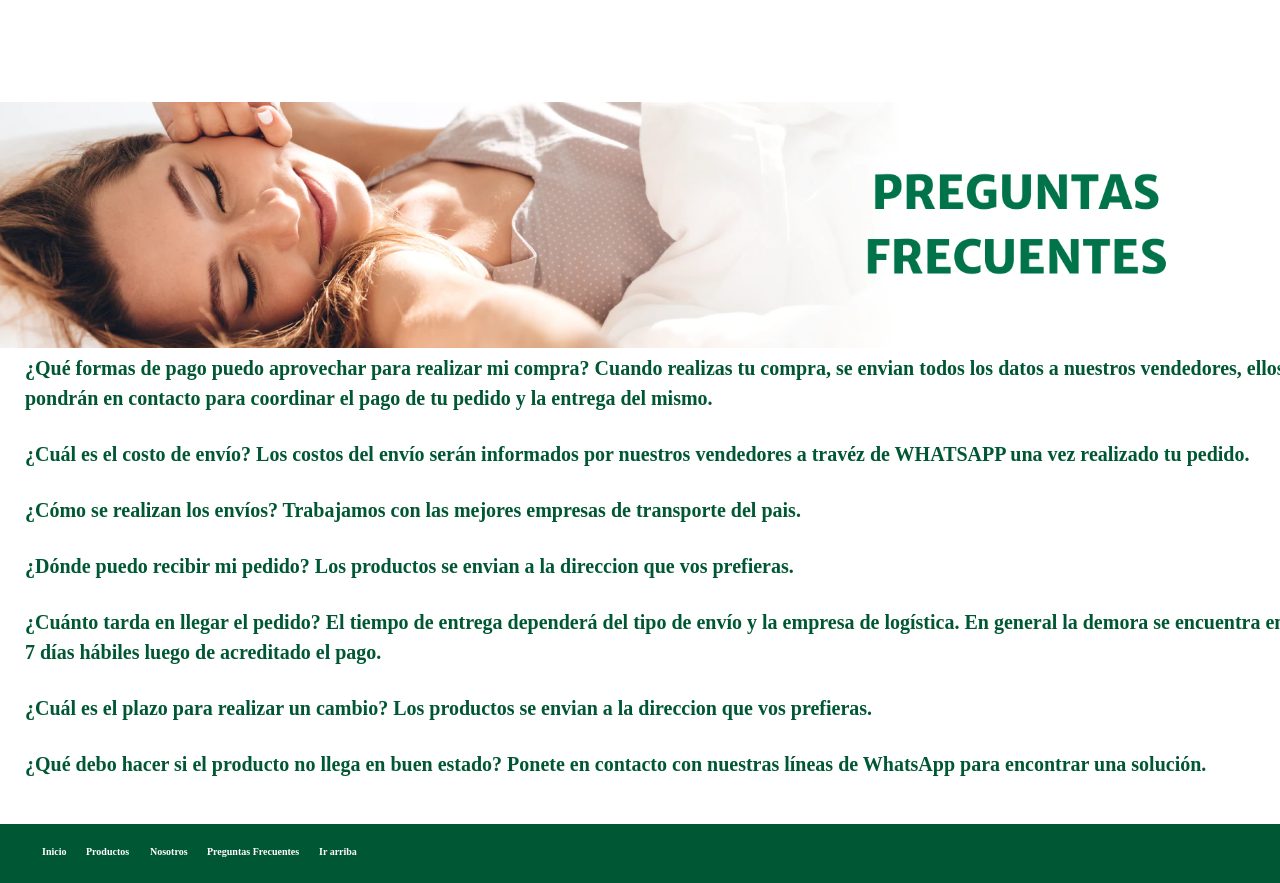
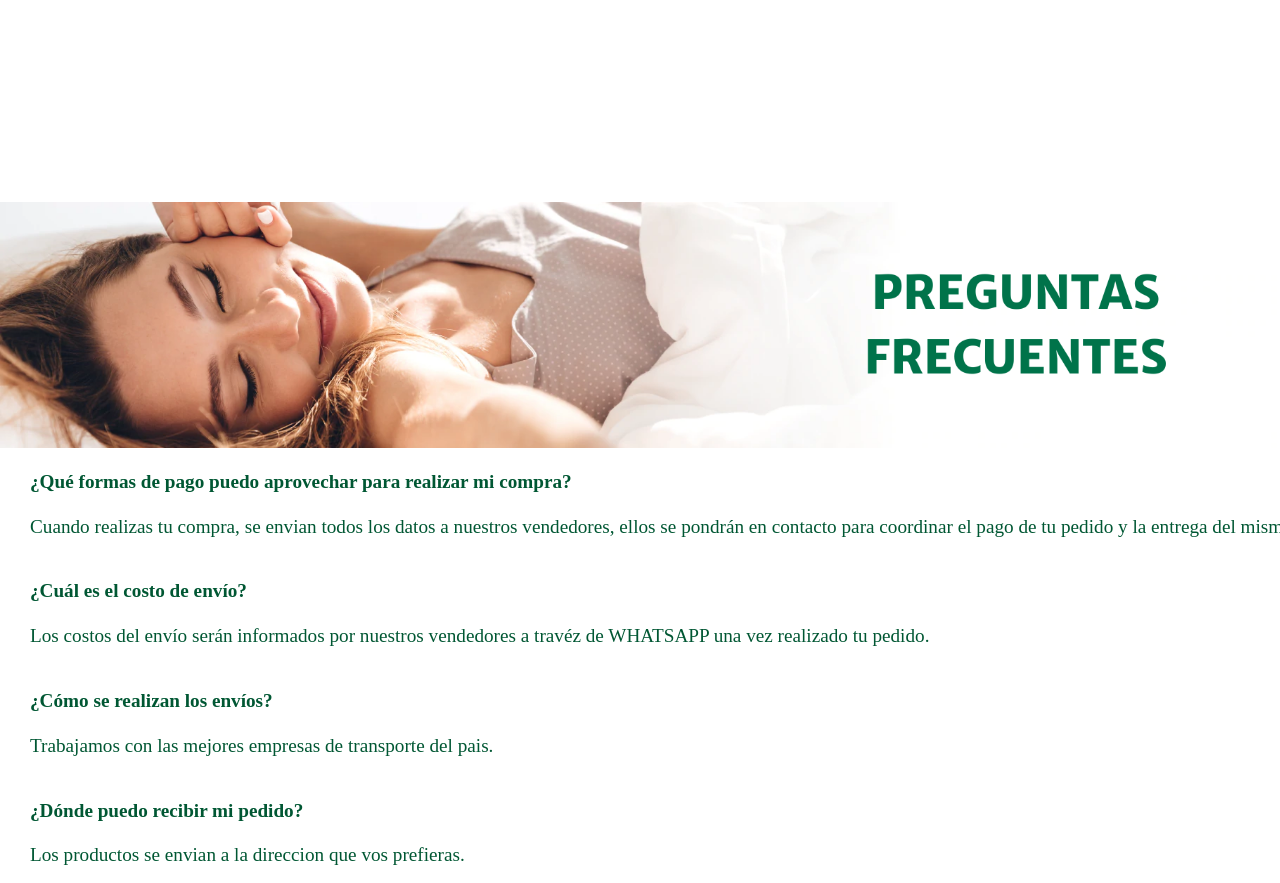
Before and after one commit to irandazzo/ProyectoCoderDW, a website: page paginas/faqs.html in a window 1280 px wide. Shown: the part 129-1012 px from the top of the page. Drawn offline with nearby package versions, Linux system fonts and the light colour scheme.

Commit message:
Modifiqué página nosotros.html

```diff
--- a/estilos/estilos.css
+++ b/estilos/estilos.css
@@ -47,6 +47,14 @@
     padding: 5px;
 }
 
+.header form{
+    display: flex;
+    justify-content: end;
+    width: 350px;
+    align-items: center;
+
+}
+
 .header li{
     padding: 5px
 }
@@ -58,6 +66,9 @@
     font-family: 'Times New Roman', Times, serif;
     font-weight: bold;
 }
+
+
+
 
 /* ----------- MAIN INDEX ---------*/
 .main section{
@@ -102,13 +113,15 @@
 .nosotros section{
     display: flex;
     flex-direction: column;
-    align-items: center ;
+    align-items: center;
+
 }
 .nosotros article{
     display: flex;
     justify-content: center;
+    text-align: center;
     color: #005733;
-    font-size: 20px;
+    font-size: 15px;
     font-weight: bold;
     font-family: 'Times New Roman', Times, serif;
     padding-left: 30px;
@@ -117,7 +130,7 @@
 
 .nosotros img{
     display: flex;
-    justify-content: right;
+    justify-content: center;
     padding-left: 30px;
 }
 
@@ -126,19 +139,25 @@
     display: flex;
     flex-wrap: wrap;
     justify-content: center;
+    padding-bottom: 20px;
+}
+.pregunta{
+    color: #005733;
+    font-size: larger;
+    font-family: 'Times New Roman', Times, serif;
+    font-weight: 850;
+    text-align: left;
+    padding-left: 30px;
+    padding-top: 20px;
 }
 
-.mainfaqs article{
+.respuesta{
     color: #005733;
-    font-size: 20px;
+    font-size: larger;
     font-family: 'Times New Roman', Times, serif;
-    font-weight: bold;
+    font-weight: 500;
     text-align: left;
-    padding-left: 20px;
-}
-
-.mainfaqs article p{
-    padding: 5px;
+    padding-left:30px;
 }
 /* ---------- PAGINA CONTACTO --------*/
 .formulario {
@@ -354,18 +373,15 @@
     justify-content: center;
     padding: 15px;
 }
-
     .producto2{
     display: flex;
     flex-wrap: wrap;
     justify-content: center;
     padding: 15px;
     }
-
     .producto1 img{
         width: 250px;
     }
-
     .producto2 img{
         width: 250px;
     }*/
@@ -412,7 +428,7 @@
         flex-direction: column;
         justify-content: center;
         align-content: center;
-        margin-left: 10px;
+        margin-left: 20px;
 
     }
 
@@ -427,23 +443,13 @@
     }
     .mapa{
         display: flex;
-        flex-direction: column;
+        flex-direction: row;
         justify-content: center;
+        align-items: center;
         width: 50px;
 
 
     }
-    .paginaformulario{
-    display: grid;
-    margin: 0 auto;
-    grid-template-columns: repeat(2, 50%);
-    justify-content: space-between;
-    position: relative;
-    grid-template-areas:
-    "formulario mapa";
-    }
-
-
     /* ---------- PAGINA PRODUCTOS --------*/
 
     .main__productos div img{
--- a/paginas/faqs.html
+++ b/paginas/faqs.html
@@ -77,25 +77,25 @@
             <img src="../multimedia/bannerfaqs.png" alt="bannerfaqs" width="1350px">
 
             <article>
-                <p>¿Qué formas de pago puedo aprovechar para realizar mi compra?
-                    Cuando realizas tu compra, se envian todos los datos a nuestros vendedores, ellos se
+                <p class="pregunta">¿Qué formas de pago puedo aprovechar para realizar mi compra?</p>
+                <p class="respuesta">Cuando realizas tu compra, se envian todos los datos a nuestros vendedores, ellos se
                     pondrán en contacto para
                     coordinar el pago de tu pedido y la entrega del mismo.</p>
-                <p>¿Cuál es el costo de envío?
-                    Los costos del envío serán informados por nuestros vendedores a travéz de WHATSAPP una
+                <p class="pregunta">¿Cuál es el costo de envío?</p>
+                <p class="respuesta">Los costos del envío serán informados por nuestros vendedores a travéz de WHATSAPP una
                     vez realizado tu pedido.</p>
-                <p>¿Cómo se realizan los envíos?
-                    Trabajamos con las mejores empresas de transporte del pais.</p>
-                <p>¿Dónde puedo recibir mi pedido?
-                    Los productos se envian a la direccion que vos prefieras.</p>
-                <p>¿Cuánto tarda en llegar el pedido?
-                    El tiempo de entrega dependerá del tipo de envío y la empresa de logística. En general
+                <p class="pregunta">¿Cómo se realizan los envíos?</p>
+                <p class="respuesta">Trabajamos con las mejores empresas de transporte del pais.</p>
+                <p class="pregunta">¿Dónde puedo recibir mi pedido?</p>
+                <p class="respuesta">Los productos se envian a la direccion que vos prefieras.</p>
+                <p class="pregunta">¿Cuánto tarda en llegar el pedido?</p>
+                <p class="respuesta">El tiempo de entrega dependerá del tipo de envío y la empresa de logística. En general
                     la demora se encuentra
                     entre 3 y 7 días hábiles luego de acreditado el pago.</p>
-                <p>¿Cuál es el plazo para realizar un cambio?
-                    Los productos se envian a la direccion que vos prefieras.</p>
-                <p>¿Qué debo hacer si el producto no llega en buen estado?
-                    Ponete en contacto con nuestras líneas de WhatsApp para encontrar una solución.</p>
+                <p class="pregunta">¿Cuál es el plazo para realizar un cambio?</p>
+                <p class="respuesta">Los productos se envian a la direccion que vos prefieras.</p>
+                <p class="pregunta">¿Qué debo hacer si el producto no llega en buen estado?</p>
+                <p class="respuesta">Ponete en contacto con nuestras líneas de WhatsApp para encontrar una solución.</p>
 
             </article>
 
```
Also changed, not shown: index.html (+6 -12 lines), paginas/contacto.html (+0 -1 lines).
